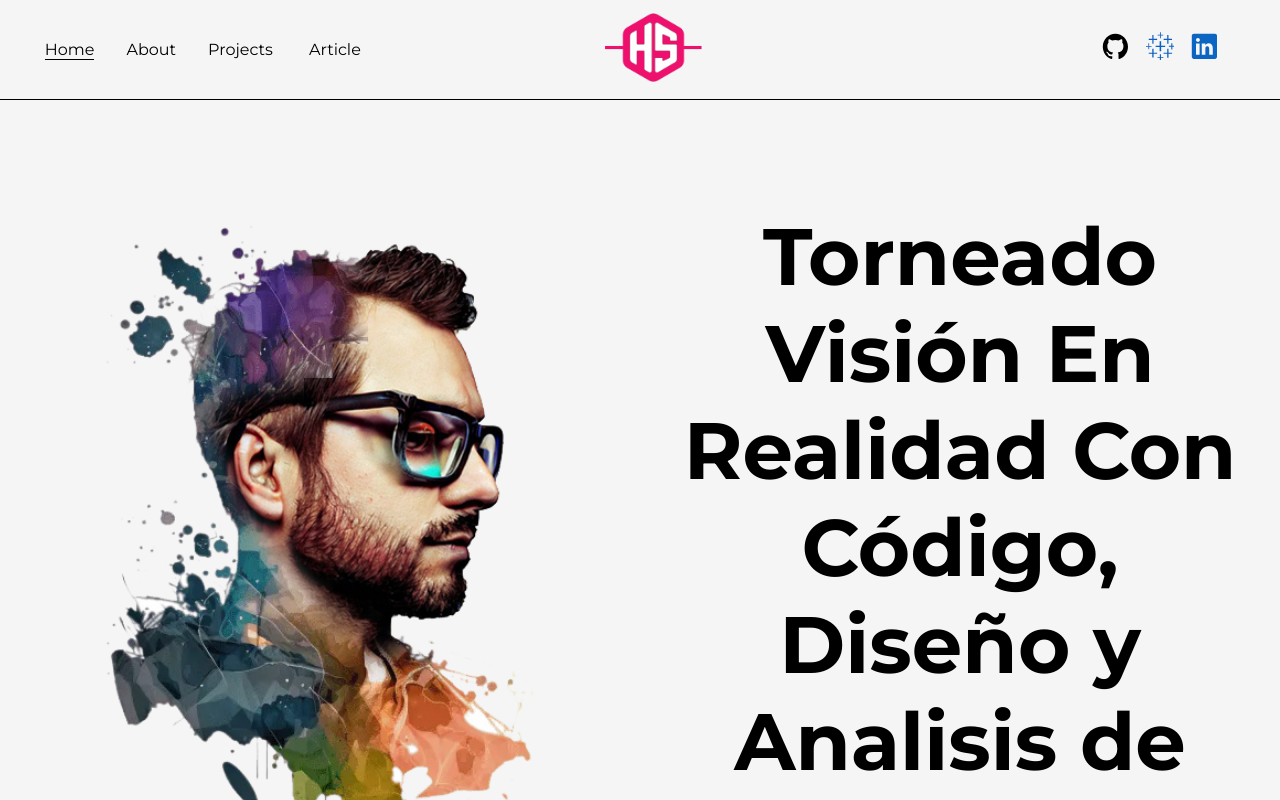
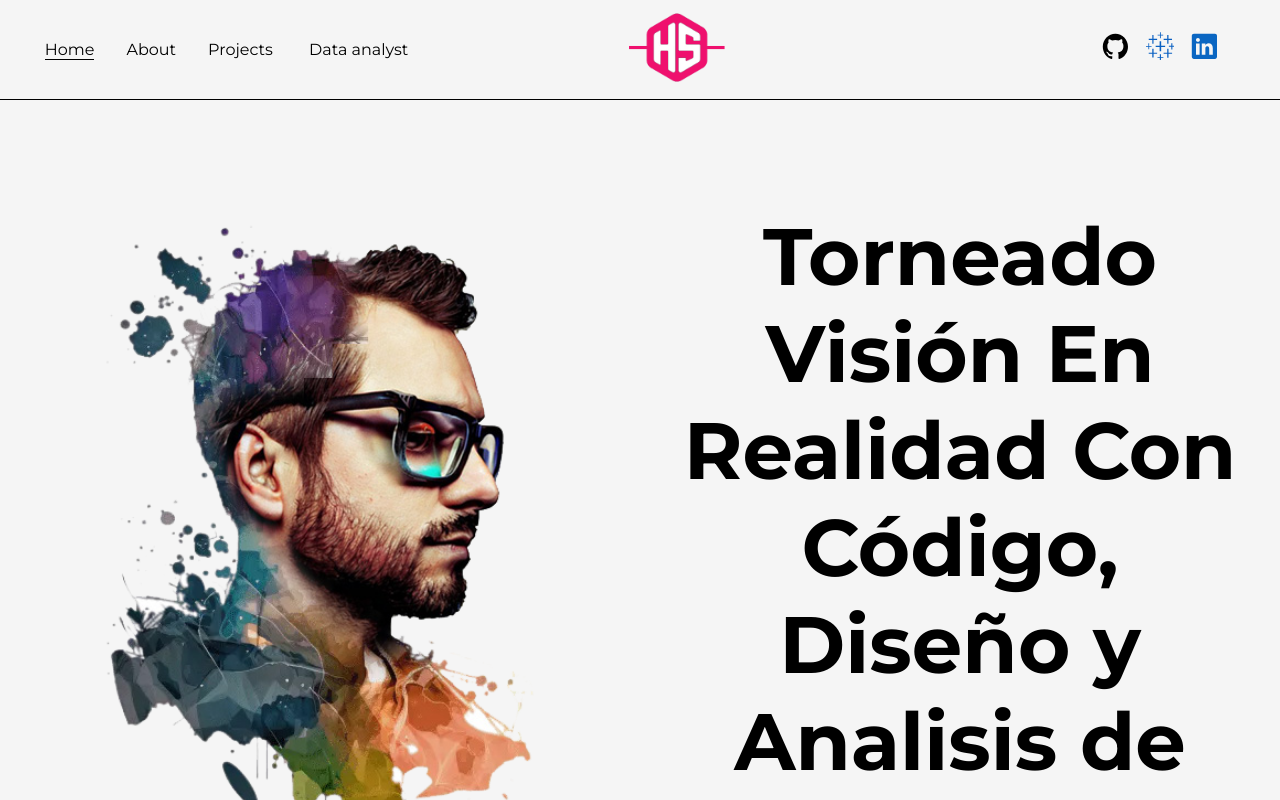
Before and after one commit to heynar-max/portafoliu, a Next.js app: page / in a window 1280 px wide. Shown: the top 800 px of the page. Built offline with nearby package versions, Linux system fonts and the light colour scheme.

Commit message:
color icon navbar

```diff
--- a/src/components/navbar/Navbar.jsx
+++ b/src/components/navbar/Navbar.jsx
@@ -17,7 +17,7 @@ const Navbar = () => {
                         <CustomLink href="/" title='Home' />
                         <CustomLink href="/about" title='About' />
                         <CustomLink href="/projects" title='Projects ' />
-                        <CustomLink href="/article" title='Article' />
+                        <CustomLink href="/article" title='Data analyst' />
                 </nav>
                     <Link href="/" className={styles.navbar_logo_link}><Image className={styles.navbar_logo} src={Logo} alt='logo' priority={true} /></Link>
                 <nav className={styles.navbar_icon}>
@@ -31,7 +31,7 @@ const Navbar = () => {
                             <Navbarmovile className={styles.otro} href='/' icon={<Home/>} title='Home' />
                             <Navbarmovile className={styles.otro} href='/about' icon={<User/>} title='About' />
                             <Navbarmovile className={styles.otro} href='/projects' icon={<Folder/>} title='Projects' />
-                            <Navbarmovile className={styles.otro} href='/article' icon={<File/>} title='Article' />
+                            <Navbarmovile className={styles.otro} href='/article' icon={<File/>} title='Data' />
                     </div>
                             </nav>
 
--- a/src/components/navbar/Navbar.module.css
+++ b/src/components/navbar/Navbar.module.css
@@ -29,10 +29,11 @@
     position: absolute;
     left: -0;
     bottom: -0.5;
+
 }
 .navbar_link:hover{
     width: 100%;
-    border-bottom: 1px solid;
+    border-bottom: 1px solid;color: var(--segundo-color);
 }
 .w_full{
     width: 100%;
@@ -41,6 +42,7 @@
     position: absolute;
     left: -0;
     bottom: -0.5;
+
 }
 
 .navbar_logo{
@@ -81,7 +83,8 @@
     }
 
 }
-@media (max-width: 700px){
+
+@media (max-width: 870px){
     .navbar_container{
         display: none;
     }
@@ -112,6 +115,7 @@
         left: -0;
         bottom: -0.5;
         z-index: -1;
+
     }
     .ensayo{
         display: flex;
@@ -127,11 +131,11 @@
         position: fixed;
         bottom: 0;
         border-bottom-style: inset;
-        background-color: var(--primer-color);
+        background-color: var(--cuarto-color);
         border-radius:30px;
         align-items: center;
         z-index: 1;
-        box-shadow: rgba(4, 4, 4, 0.3) 0px 0px 0px 2px;
+
     }
     .navbar_logo_link{
         display: flex;
--- a/src/components/navbar/Navbarmovile.jsx
+++ b/src/components/navbar/Navbarmovile.jsx
@@ -21,7 +21,7 @@ export const Navbarmovile = ({href,title,icon}) => {
         <Link href={href} className={styles.navbar_link_mobile} >
             {icon}
             {title}
-            <span className={router.asPath === href ? (styles.w_full) : (styles.navbar_span) }
+            <span className={router.asPath === href ? (styles.w_full) : (styles.navbar_span ) }
             ></span>
         </Link>
     )
--- a/src/styles/globals.css
+++ b/src/styles/globals.css
@@ -8,6 +8,7 @@
   --primer-color : #F5F5F5;
   --segundo-color: #EF106E;
   --tercer-color: #B63E9F;
+  --cuarto-color: #b3b0b3;
   --foreground-rgb: 0, 0, 0;
 }
 
```
